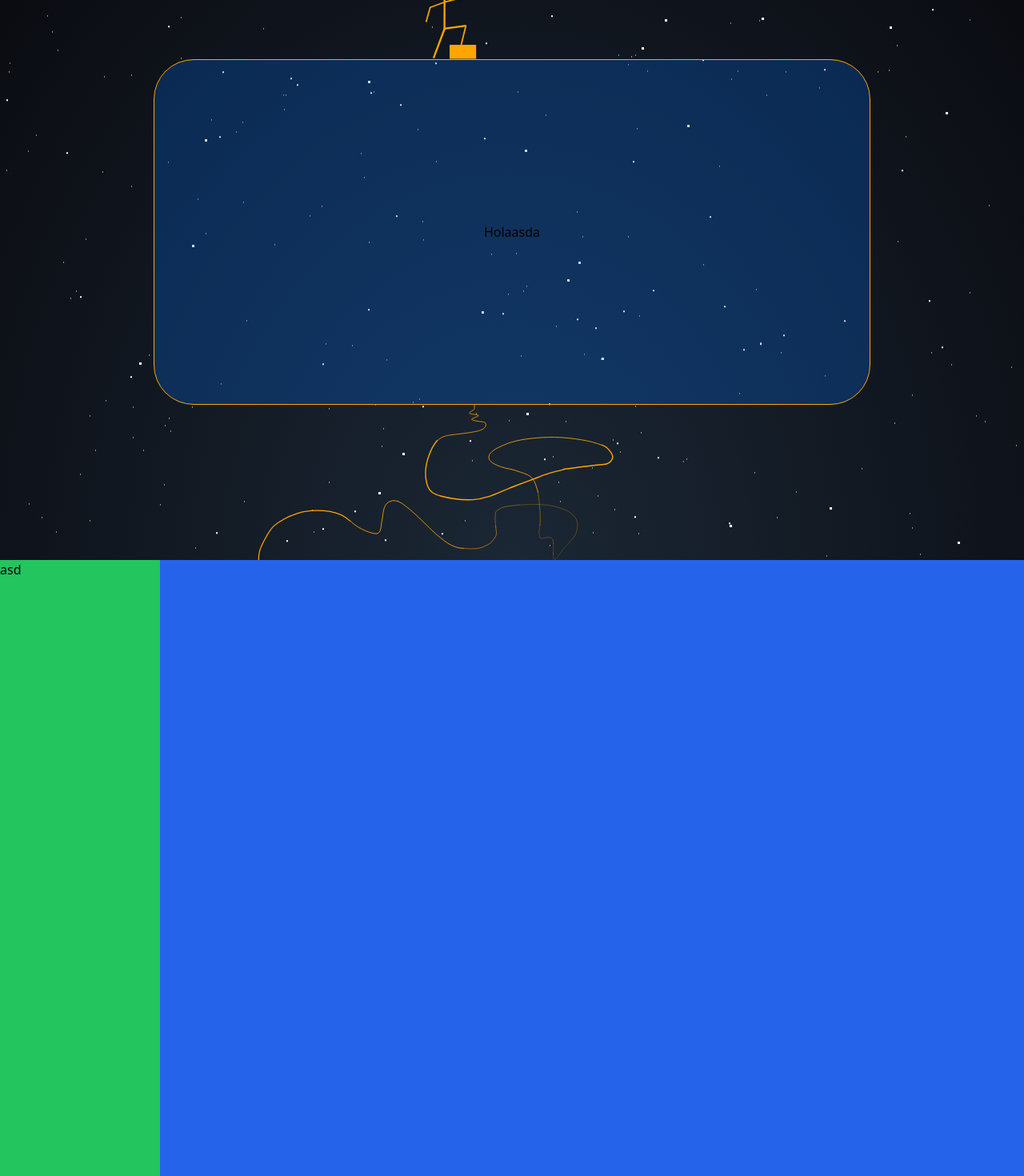
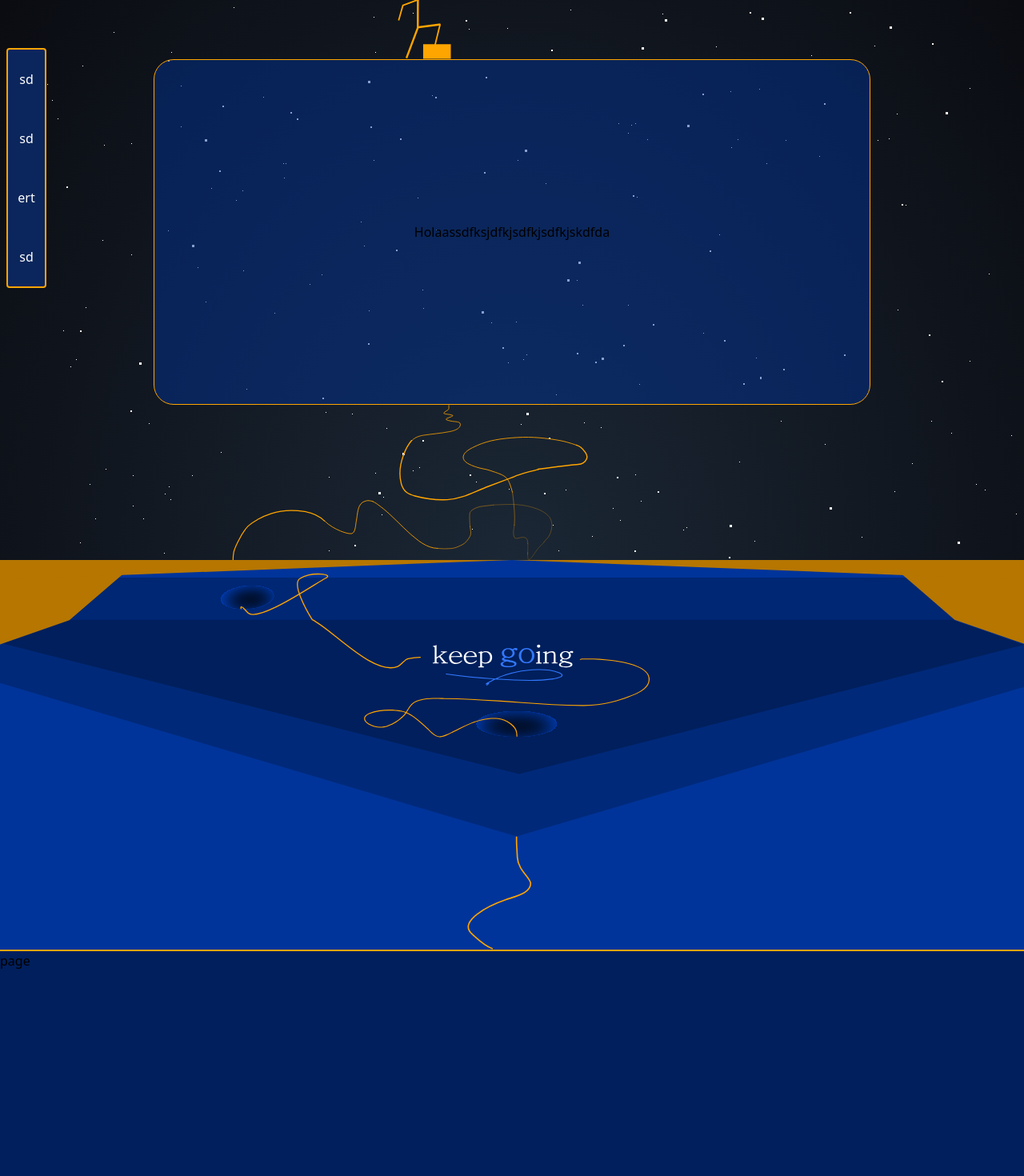
Before and after one commit to AlanTyping/Personal-website, a Next.js app: page / in a window 1280 px wide. Shown: the part 100-1570 px from the top of the page at 80% size. Built offline with nearby package versions, Linux system fonts and the light colour scheme.

Commit message:
añading general structure

```diff
--- /dev/null
+++ b/app/edits/page.tsx
@@ -0,0 +1,7 @@
+import React from 'react'
+
+export default function Edits() {
+  return (
+    <div id='edits' className='h-[100vh] w-[100%] bg-blue-800'>Edits</div>
+  )
+}
--- a/app/globals.css
+++ b/app/globals.css
@@ -6,3 +6,25 @@
   margin: 0;
   box-sizing: border-box;
 }
+
+
+/*mozilla*/
+
+* {
+  scrollbar-color: #7c7c7c #17202c;
+}
+
+/*Chrome body*/
+
+body::-webkit-scrollbar {
+  background-color: #062872;
+}
+
+body::-webkit-scrollbar-thumb {
+  background-color: #4f6bac;
+  border-radius: 3px;
+}
+
+body::-webkit-scrollbar-thumb:hover {
+  background-color: #687ca9;
+}
--- /dev/null
+++ b/app/keep-going/page.tsx
@@ -0,0 +1,11 @@
+import React from 'react';
+import Image from 'next/image';
+import KeepGoingSvg from './utilities/keep-going.svg';
+
+export default function KeepGoing() {
+    return (
+        <div id="pc-crazy-svg" className="w-full bg-[#00349A]">
+            <Image src={KeepGoingSvg} className="w-full" alt='keep going' />
+        </div>
+    )
+}
--- /dev/null
+++ b/app/navbar.tsx
@@ -0,0 +1,13 @@
+import React from 'react';
+import Link from 'next/link';
+
+export default function Navbar() {
+  return (
+    <div className='fixed rounded h-[300px] w-[50px] text-[white] bg-[#0b265c] border-[2px] border-[orange] left-2 top-40 flex flex-col cursor:pointer z-[3]'>
+        <Link className='h-[25%] w-full flex justify-center items-center' href="/#presentation">sd</Link>
+        <Link className='h-[25%] w-full flex justify-center items-center' href="/#programming">sd</Link>
+        <Link className='h-[25%] w-full flex justify-center items-center' href="/#edits">ert</Link>
+        <Link className='h-[25%] w-full flex justify-center items-center' href="/#trading">sd</Link>
+    </div>
+  )
+}
--- a/app/page.tsx
+++ b/app/page.tsx
@@ -1,14 +1,19 @@
-import Link from 'next/link';
+import Navbar from './navbar';
 import Presentation from './presentation/page';
+import KeepGoing from './keep-going/page';
+import Programming from './programming/page';
+import Edits from './edits/page';
+import Trading from './trading/page';
 
 export default function Home() {
   return (
     <div className='flex flex-col w-full bg-blue-600'>
+      <Navbar />
       <Presentation />
-      <div className='h-[1200px] w-[200px] bg-green-500'>
-        asd
-      </div>
-      <Link href='/#presentation'>Miau</Link>
+      <KeepGoing />
+      <Programming />
+      <Edits />
+      <Trading />
     </div>
   )
 }
--- a/app/presentation/page.tsx
+++ b/app/presentation/page.tsx
@@ -16,8 +16,7 @@ export default function Presentation() {
     useEffect(() => {
         setTimeout(() => {
         setAnimationState('animation-on');
-        alert(animationState);
-    }, 1600);
+    }, 1100);
     }, []);
 
 
@@ -33,19 +32,19 @@ export default function Presentation() {
                 </div>
 
                 <div className="flex justify-center items-center">
-                    <Image id="persona-svg" className="z-[1] h-[120px] mr-[153px]" src={Persona} alt='persona-svg' />
+                    <Image id="persona-svg" className="z-[1] h-[125px] mr-[220px]" src={Persona} alt='persona-svg' />
                 </div>
 
                 <div id={`${animationState}`} className="h-[0px] w-full flex flex-col justify-center items-center">
-                    <div id="stars-description" className="bg-[rgba(0,117,255,0.25)] h-full w-[70%] rounded-[50px] border-[1px] border-[#ffa500] hidden">
-                        <h1>Holaasda</h1>
+                    <div id="stars-description" className="bg-[#00349a78] h-full w-[70%] rounded-[25px] border-[1px] border-[#ffa500] hidden">
+                        <h1>Holaassdfksjdfkjsdfkjsdfkjskdfda</h1>
                     </div>
                 </div>
 
                 <div id="svg-presentation-container" className="h-[25vh] w-full flex justify-center">
                     <Image id="pc-presentation-line" className="h-full" src={PresentationLine} alt='presentation-line' />
                     <Image id="mobile-presentation-line" className="hidden" src={MobilePresentationLine} alt='mobile-presentation-line' />
-                    <div id="pc-line-orientation" className="w-[15%]"></div>
+                    <div id="pc-line-orientation" className="w-[20%]"></div>
                 </div>
             </div>
         </div>
--- a/app/presentation/presentation.css
+++ b/app/presentation/presentation.css
@@ -36,11 +36,15 @@
     }
 }
 
+::selection {
+    background-color: #00349a78; /* Cambia este valor al color que desees */
+    color: orange; /* Cambia este valor al color del texto deseado */
+  }
+
 #animation-on {
     height: 54vh;
     transition: height 2s;
-    transition-timing-function: ease-out;
-    cursor: pointer
+    transition-timing-function: ease-in-out;
 }
 
 #animation-on div {
--- /dev/null
+++ b/app/programming/page.tsx
@@ -0,0 +1,7 @@
+import React from 'react';
+
+export default function Programming() {
+  return (
+    <div id='programming' className='h-[768px] w-[100%] bg-[#001F5C] border-t-[2px] border-[orange]'>page</div>
+  )
+}
--- /dev/null
+++ b/app/trading/page.tsx
@@ -0,0 +1,7 @@
+import React from 'react'
+
+export default function Trading() {
+  return (
+    <div id='trading' className='h-[100vh] w-[100%] bg-blue-900'>Trading</div>
+  )
+}
```
Also changed, not shown: app/keep-going/utilities/keep-going.svg (added).
